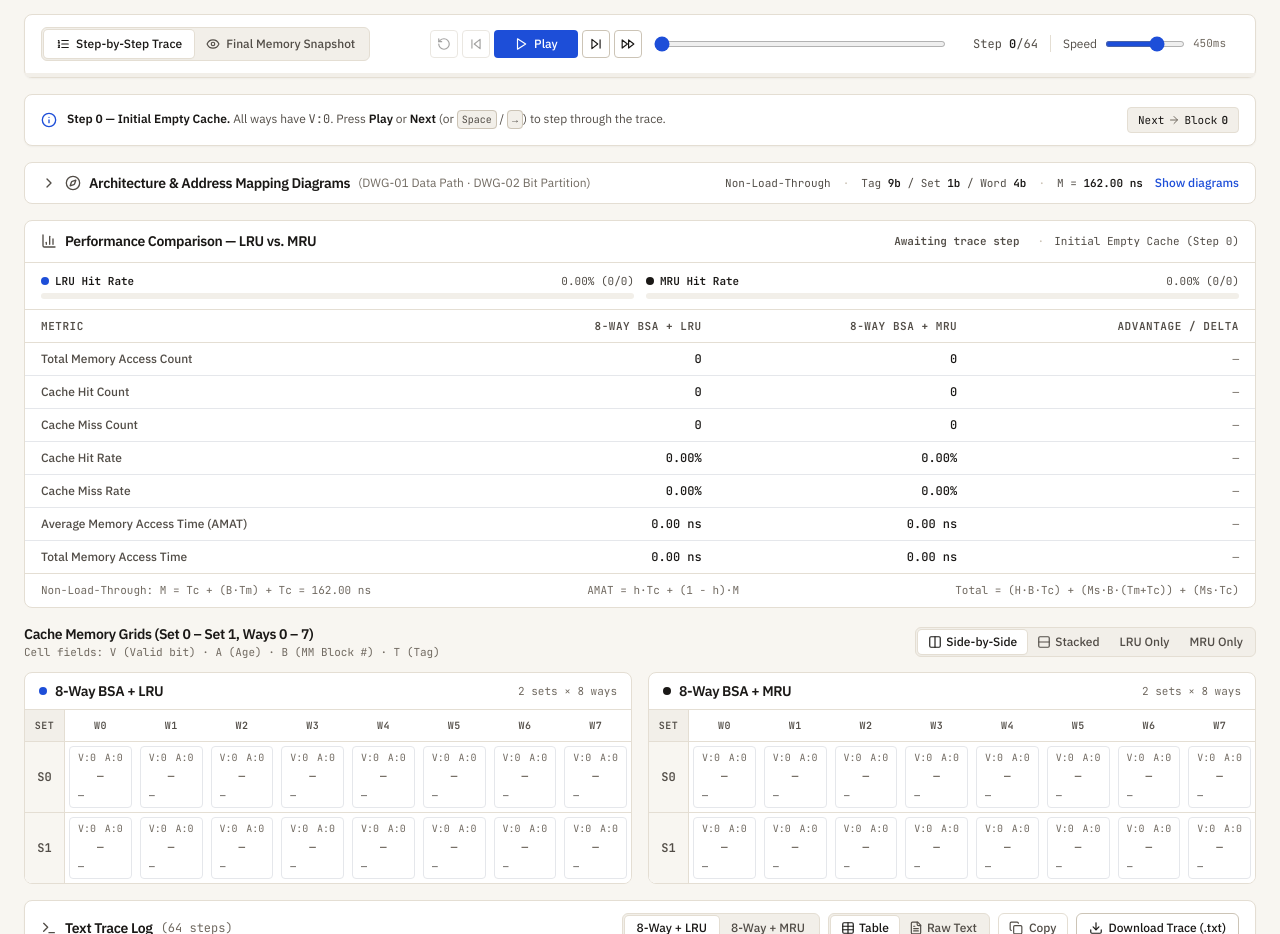
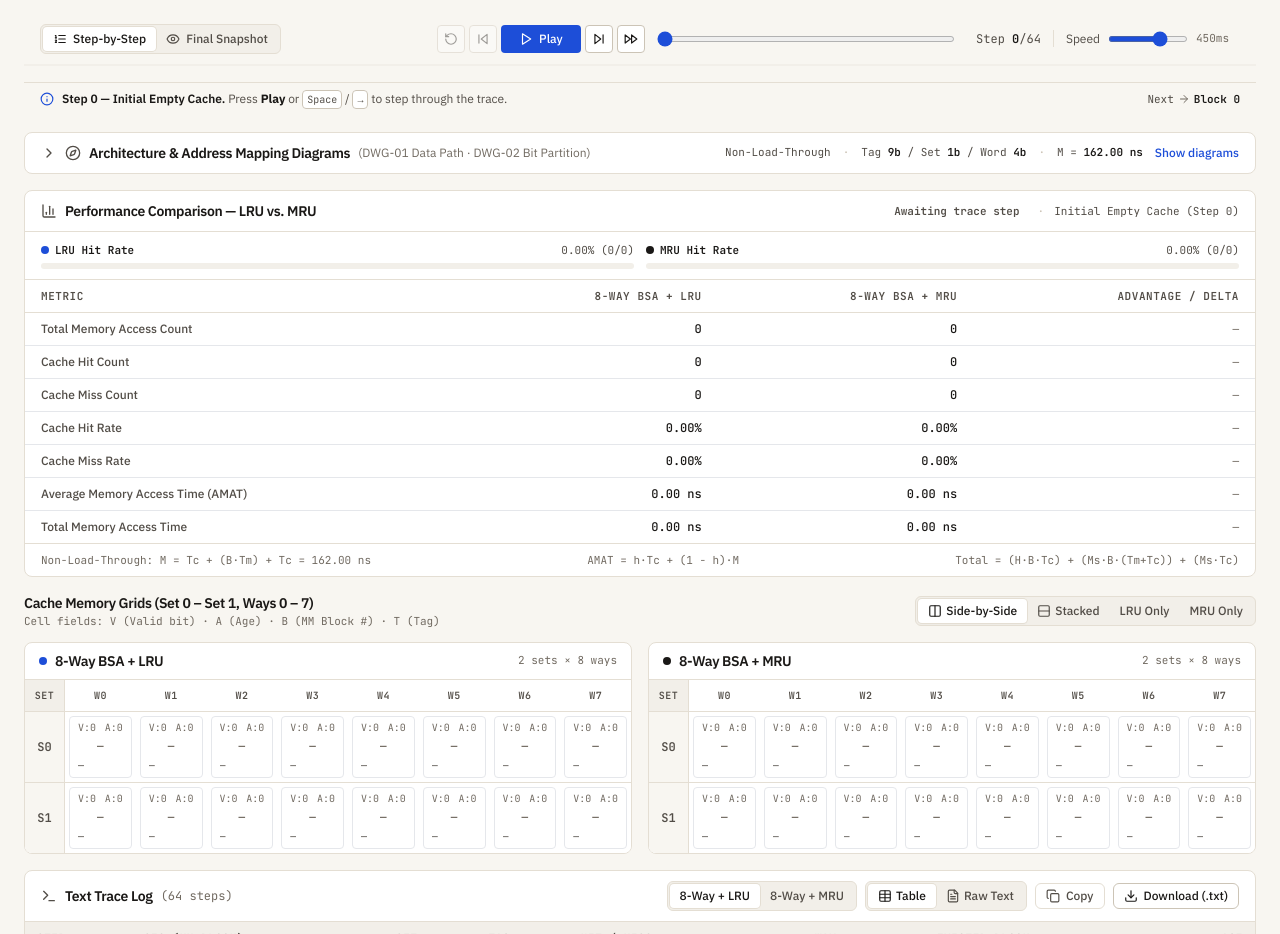
Before and after one commit to DaniMarsh/CSARCH2-G9-Cache-Machine, a React (Vite) app: page / in a window 1280 px wide. Shown: the part 278-1212 px from the top of the page. Built offline with nearby package versions, Linux system fonts and the light colour scheme.

Commit message:
fix(a11y): stabilize live step callout, add stale warning, and enable keyboard trace rows

```diff
--- a/src/components/PlaybackBar.tsx
+++ b/src/components/PlaybackBar.tsx
@@ -1,5 +1,6 @@
 import React from 'react';
 import {
+  AlertTriangle,
   Eye,
   FastForward,
   ListOrdered,
@@ -17,6 +18,7 @@ interface PlaybackBarProps {
   sequenceLength: number;
   isPlaying: boolean;
   playbackSpeedMs: number;
+  hasSequenceError?: boolean;
   onViewModeChange: (mode: ViewMode) => void;
   onTogglePlay: () => void;
   onStepTo: (stepIndex: number) => void;
@@ -29,6 +31,7 @@ export const PlaybackBar: React.FC<PlaybackBarProps> = ({
   sequenceLength,
   isPlaying,
   playbackSpeedMs,
+  hasSequenceError = false,
   onViewModeChange,
   onTogglePlay,
   onStepTo,
@@ -38,45 +41,52 @@ export const PlaybackBar: React.FC<PlaybackBarProps> = ({
     sequenceLength > 0 ? Math.round((currentStepIndex / sequenceLength) * 100) : 0;
 
   return (
-    <section
-      aria-label="Simulation Playback Controls"
-      className="rounded-lg border border-border-subtle bg-surface shadow-card"
-    >
-      <div className="flex flex-wrap items-center justify-between gap-3 px-4 py-3">
+    <div aria-label="Simulation Playback Controls">
+      <div className="flex flex-wrap items-center justify-between gap-2.5 px-4 py-2.5">
         {/* View Mode Toggle */}
+        <div className="flex flex-wrap items-center gap-2">
           <div
-          role="radiogroup"
+            role="group"
             aria-label="Simulation View Mode"
             className="inline-flex rounded-md border border-border-subtle bg-subtle p-0.5"
           >
             <button
               type="button"
-            role="radio"
-            aria-checked={viewMode === 'step-by-step'}
+              aria-pressed={viewMode === 'step-by-step'}
               onClick={() => onViewModeChange('step-by-step')}
-            className={`inline-flex items-center gap-1.5 rounded px-3 py-1.5 text-xs font-medium transition-colors ${
+              className={`inline-flex items-center gap-1.5 rounded px-2.5 py-1 text-xs font-medium transition-colors ${
                 viewMode === 'step-by-step'
-                ? 'bg-surface text-ink-primary shadow-sm ring-1 ring-border-subtle'
+                  ? 'bg-surface text-ink-primary ring-1 ring-border-subtle'
                   : 'text-ink-secondary hover:text-ink-primary'
               }`}
             >
               <ListOrdered className="h-3.5 w-3.5" aria-hidden="true" />
-            Step-by-Step Trace
+              Step-by-Step
             </button>
             <button
               type="button"
-            role="radio"
-            aria-checked={viewMode === 'snapshot'}
+              aria-pressed={viewMode === 'snapshot'}
               onClick={() => onViewModeChange('snapshot')}
-            className={`inline-flex items-center gap-1.5 rounded px-3 py-1.5 text-xs font-medium transition-colors ${
+              className={`inline-flex items-center gap-1.5 rounded px-2.5 py-1 text-xs font-medium transition-colors ${
                 viewMode === 'snapshot'
-                ? 'bg-surface text-ink-primary shadow-sm ring-1 ring-border-subtle'
+                  ? 'bg-surface text-ink-primary ring-1 ring-border-subtle'
                   : 'text-ink-secondary hover:text-ink-primary'
               }`}
             >
               <Eye className="h-3.5 w-3.5" aria-hidden="true" />
-            Final Memory Snapshot
+              Final Snapshot
             </button>
+          </div>
+
+          {hasSequenceError && (
+            <span
+              role="status"
+              className="inline-flex items-center gap-1 rounded border border-status-evict-border bg-status-evict-bg px-2 py-0.5 text-[11px] font-medium text-status-evict"
+            >
+              <AlertTriangle className="h-3 w-3 shrink-0" aria-hidden="true" />
+              Showing last valid sequence
+            </span>
+          )}
         </div>
 
         {/* Synchronized Transport Controls */}
@@ -109,7 +119,7 @@ export const PlaybackBar: React.FC<PlaybackBarProps> = ({
                 disabled={sequenceLength === 0}
                 aria-label={isPlaying ? 'Pause playback' : 'Play simulation'}
                 title="Play / Pause (Space)"
-                className="inline-flex min-w-[84px] items-center justify-center gap-1.5 rounded bg-accent-primary px-3 py-1.5 text-xs font-medium text-white transition-colors hover:bg-accent-primary/90 disabled:cursor-not-allowed disabled:opacity-40"
+                className="inline-flex min-w-[80px] items-center justify-center gap-1.5 rounded bg-accent-primary px-3 py-1.5 text-xs font-medium text-white transition-colors hover:bg-accent-primary/90 disabled:cursor-not-allowed disabled:opacity-40"
               >
                 {isPlaying ? (
                   <>
@@ -144,7 +154,7 @@ export const PlaybackBar: React.FC<PlaybackBarProps> = ({
             </div>
 
             {/* Timeline Scrubber */}
-            <div className="flex min-w-[190px] max-w-sm flex-1 items-center gap-2.5">
+            <div className="flex min-w-[170px] max-w-sm flex-1 items-center gap-2">
               <label htmlFor="step-scrubber" className="sr-only">
                 Timeline scrubber
               </label>
@@ -157,7 +167,7 @@ export const PlaybackBar: React.FC<PlaybackBarProps> = ({
                 onChange={(e) => onStepTo(Number.parseInt(e.target.value, 10))}
                 className="h-1.5 flex-1 cursor-pointer accent-accent-primary"
               />
-              <span className="min-w-[82px] text-right font-mono text-xs tabular-nums text-ink-secondary">
+              <span className="min-w-[78px] text-right font-mono text-xs tabular-nums text-ink-secondary">
                 Step <strong className="text-ink-primary">{currentStepIndex}</strong>/{sequenceLength}
               </span>
             </div>
@@ -177,7 +187,7 @@ export const PlaybackBar: React.FC<PlaybackBarProps> = ({
                 onChange={(e) => onSpeedChange(1300 - Number.parseInt(e.target.value, 10))}
                 className="h-1.5 w-20 cursor-pointer accent-accent-primary"
               />
-              <span className="min-w-[46px] font-mono text-[11px] tabular-nums text-ink-muted">
+              <span className="min-w-[44px] font-mono text-[11px] tabular-nums text-ink-muted">
                 {playbackSpeedMs}ms
               </span>
             </div>
@@ -193,15 +203,15 @@ export const PlaybackBar: React.FC<PlaybackBarProps> = ({
         )}
       </div>
 
-      {/* Subtle Synchronized Progress Hairline (Step-by-Step Mode) */}
+      {/* Synchronized Progress Hairline (Step-by-Step Mode) */}
       {viewMode === 'step-by-step' && (
-        <div className="h-1 w-full overflow-hidden rounded-b-lg bg-subtle" aria-hidden="true">
+        <div className="h-[2px] w-full bg-subtle" aria-hidden="true">
           <div
-            className="h-full bg-accent-primary transition-all duration-200 ease-out"
+            className="h-full bg-accent-primary transition-all duration-150 ease-out"
             style={{ width: `${progressPct}%` }}
           />
         </div>
       )}
-    </section>
+    </div>
   );
 };
--- a/src/components/StepCalloutBanner.tsx
+++ b/src/components/StepCalloutBanner.tsx
@@ -11,17 +11,17 @@ interface StepCalloutBannerProps {
 
 function describeDecision(step: CacheStepSnapshot, policy: ReplacementPolicy): string {
   if (step.action === 'HIT') {
-    return `Matched Tag ${step.tag} in Way ${step.wayIndex}; age updated ${
+    return `Matched Tag ${step.tag} in Way ${step.wayIndex}; age ${
       step.previousAge ?? 0
     } → ${step.age}.`;
   }
   if (step.action === 'COLD_LOAD') {
-    return `Empty slot available — loaded Block ${step.blockAddress} into Way ${step.wayIndex} (age ${step.age}).`;
+    return `Empty slot — loaded Blk ${step.blockAddress} into Way ${step.wayIndex} (age ${step.age}).`;
   }
   const criterion = policy === 'LRU' ? 'smallest age' : 'largest age';
-  return `Set ${step.setIndex} full — evicted Block ${step.evictedBlock} (${criterion} ${
+  return `Set ${step.setIndex} full — evicted Blk ${step.evictedBlock} (${criterion} ${
     step.evictedAge ?? '?'
-  }) in Way ${step.wayIndex}, loaded Block ${step.blockAddress}.`;
+  }) in Way ${step.wayIndex}, loaded Blk ${step.blockAddress}.`;
 }
 
 function badgeForAction(action: CacheStepSnapshot['action']): {
@@ -52,64 +52,58 @@ export const StepCalloutBanner: React.FC<StepCalloutBannerProps> = ({
   totalSteps,
   nextBlockPreview,
 }) => {
-  // Calm opening state at Step 0
-  if (!lruStep || !mruStep) {
+  const diverged =
+    lruStep !== null &&
+    mruStep !== null &&
+    (lruStep.action !== mruStep.action ||
+      lruStep.wayIndex !== mruStep.wayIndex ||
+      lruStep.evictedBlock !== mruStep.evictedBlock);
+
+  const lruBadge = lruStep ? badgeForAction(lruStep.action) : null;
+  const mruBadge = mruStep ? badgeForAction(mruStep.action) : null;
+
   return (
-      <section
+    <div
       aria-label="Current Step Explanation"
       aria-live="polite"
-        className="flex flex-wrap items-center justify-between gap-3 rounded-lg border border-border-subtle bg-surface px-4 py-3 shadow-card"
+      className="border-t border-border-subtle bg-canvas/55"
     >
-        <div className="flex items-center gap-2.5 text-xs text-ink-secondary">
-          <Info className="h-4 w-4 shrink-0 text-accent-primary" aria-hidden="true" />
+      {!lruStep || !mruStep ? (
+        <div className="flex flex-wrap items-center justify-between gap-2 px-4 py-2">
+          <div className="flex items-center gap-2 text-xs text-ink-secondary">
+            <Info className="h-3.5 w-3.5 shrink-0 text-accent-primary" aria-hidden="true" />
             <span>
-            <strong className="font-semibold text-ink-primary">Step 0 — Initial Empty Cache.</strong>{' '}
-            All ways have <span className="font-mono">V:0</span>. Press{' '}
-            <span className="font-semibold text-ink-primary">Play</span> or{' '}
-            <span className="font-semibold text-ink-primary">Next</span> (or{' '}
-            <kbd className="rounded border border-border-strong bg-subtle px-1 py-0.5 font-mono text-[10px]">
+              <strong className="font-semibold text-ink-primary">
+                Step 0 — Initial Empty Cache.
+              </strong>{' '}
+              Press <strong className="text-ink-primary">Play</strong> or{' '}
+              <kbd className="rounded border border-border-strong bg-surface px-1 py-0.5 font-mono text-[10px]">
                 Space
               </kbd>{' '}
               /{' '}
-            <kbd className="rounded border border-border-strong bg-subtle px-1 py-0.5 font-mono text-[10px]">
+              <kbd className="rounded border border-border-strong bg-surface px-1 py-0.5 font-mono text-[10px]">
                 &rarr;
-            </kbd>
-            ) to step through the trace.
+              </kbd>{' '}
+              to step through the trace.
             </span>
           </div>
           {nextBlockPreview !== null && (
-          <span className="inline-flex items-center gap-1 rounded border border-border-subtle bg-subtle px-2.5 py-1 font-mono text-[11px] tabular-nums text-ink-primary">
-            Next <ArrowRight className="h-3 w-3 text-ink-muted" aria-hidden="true" /> Block{' '}
-            <strong>{nextBlockPreview}</strong>
+            <span className="inline-flex items-center gap-1 font-mono text-[11px] tabular-nums text-ink-secondary">
+              Next <ArrowRight className="h-3 w-3 text-ink-muted" aria-hidden="true" />{' '}
+              <strong className="text-ink-primary">Block {nextBlockPreview}</strong>
             </span>
           )}
-      </section>
-    );
-  }
-
-  const diverged =
-    lruStep.action !== mruStep.action ||
-    lruStep.wayIndex !== mruStep.wayIndex ||
-    lruStep.evictedBlock !== mruStep.evictedBlock;
-
-  const lruBadge = badgeForAction(lruStep.action);
-  const mruBadge = badgeForAction(mruStep.action);
-
-  return (
-    <section
-      key={`callout-step-${lruStep.step}`}
-      aria-label="Current Step Explanation"
-      aria-live="polite"
-      className="stage-banner-settle overflow-hidden rounded-lg border border-border-strong bg-surface shadow-card"
-    >
-      {/* Top Context Strip */}
-      <div className="flex flex-wrap items-center justify-between gap-2 border-b border-border-subtle bg-subtle/50 px-4 py-2 font-mono text-xs tabular-nums">
+        </div>
+      ) : (
+        <div>
+          {/* Compact Step Context Strip */}
+          <div className="flex flex-wrap items-center justify-between gap-2 border-b border-border-subtle/80 px-4 py-1.5 font-mono text-[11px] tabular-nums">
             <div className="flex flex-wrap items-center gap-2">
-          <span className="rounded bg-ink-primary px-2 py-0.5 text-[11px] font-semibold text-white">
+              <span className="rounded bg-ink-primary px-1.5 py-0.5 text-[10px] font-semibold text-white">
                 STEP {lruStep.step}/{totalSteps}
               </span>
               <span className="text-ink-primary">
-            Access <strong>MM Block {lruStep.blockAddress}</strong>
+                MM Block <strong>{lruStep.blockAddress}</strong>
               </span>
               <span className="text-border-strong">&middot;</span>
               <span className="text-ink-secondary">
@@ -126,7 +120,7 @@ export const StepCalloutBanner: React.FC<StepCalloutBannerProps> = ({
             </div>
 
             {diverged ? (
-          <span className="inline-flex items-center gap-1 rounded border border-accent-primary/30 bg-accent-soft px-2 py-0.5 text-[11px] font-semibold text-accent-primary">
+              <span className="inline-flex items-center gap-1 rounded border border-accent-primary/30 bg-accent-soft px-2 py-0.5 text-[10px] font-semibold text-accent-primary">
                 <GitCompareArrows className="h-3 w-3" aria-hidden="true" />
                 Policies Diverged
               </span>
@@ -136,25 +130,31 @@ export const StepCalloutBanner: React.FC<StepCalloutBannerProps> = ({
           </div>
 
           {/* Concise LRU vs MRU Reasoning Row */}
-      <div className="grid grid-cols-1 divide-y divide-border-subtle md:grid-cols-2 md:divide-x md:divide-y-0">
-        <div className="flex items-start gap-2.5 px-4 py-2.5 text-xs">
+          <div className="grid grid-cols-1 divide-y divide-border-subtle/80 bg-surface md:grid-cols-2 md:divide-x md:divide-y-0">
+            <div className="flex items-start gap-2 px-4 py-2 text-xs">
+              {lruBadge && (
                 <span
                   className={`mt-0.5 shrink-0 rounded border px-1.5 py-0.5 font-mono text-[10px] font-semibold ${lruBadge.classes}`}
                 >
                   LRU &middot; {lruBadge.label}
                 </span>
-          <p className="leading-relaxed text-ink-primary">{describeDecision(lruStep, 'LRU')}</p>
+              )}
+              <p className="leading-snug text-ink-primary">{describeDecision(lruStep, 'LRU')}</p>
             </div>
 
-        <div className="flex items-start gap-2.5 px-4 py-2.5 text-xs">
+            <div className="flex items-start gap-2 px-4 py-2 text-xs">
+              {mruBadge && (
                 <span
                   className={`mt-0.5 shrink-0 rounded border px-1.5 py-0.5 font-mono text-[10px] font-semibold ${mruBadge.classes}`}
                 >
                   MRU &middot; {mruBadge.label}
                 </span>
-          <p className="leading-relaxed text-ink-primary">{describeDecision(mruStep, 'MRU')}</p>
+              )}
+              <p className="leading-snug text-ink-primary">{describeDecision(mruStep, 'MRU')}</p>
             </div>
           </div>
-    </section>
+        </div>
+      )}
+    </div>
   );
 };
--- a/src/components/TraceLog.tsx
+++ b/src/components/TraceLog.tsx
@@ -86,13 +86,20 @@ export const TraceLog: React.FC<TraceLogProps> = ({
     URL.revokeObjectURL(url);
   };
 
+  const handleRowKeyDown = (event: React.KeyboardEvent<HTMLTableRowElement>, step: number) => {
+    if (event.key === 'Enter' || event.key === ' ') {
+      event.preventDefault();
+      onSelectStep(step);
+    }
+  };
+
   return (
     <section
       aria-label="Execution Trace Log"
-      className="rounded-lg border border-border-subtle bg-surface shadow-card"
+      className="overflow-hidden rounded-lg border border-border-subtle bg-surface"
     >
       {/* Header Controls */}
-      <div className="flex flex-wrap items-center justify-between gap-3 border-b border-border-subtle bg-subtle/60 px-4 py-3">
+      <div className="flex flex-wrap items-center justify-between gap-2.5 border-b border-border-subtle bg-subtle/45 px-4 py-2.5">
         <div className="flex items-center gap-2">
           <Terminal className="h-4 w-4 text-ink-secondary" aria-hidden="true" />
           <h2 className="text-sm font-semibold tracking-tight text-ink-primary">
@@ -119,9 +126,9 @@ export const TraceLog: React.FC<TraceLogProps> = ({
                   role="tab"
                   aria-selected={selected}
                   onClick={() => setActiveTab(tab)}
-                  className={`rounded px-3 py-1 text-xs font-medium transition-colors ${
+                  className={`rounded px-2.5 py-1 text-xs font-medium transition-colors ${
                     selected
-                      ? 'bg-surface text-ink-primary shadow-sm ring-1 ring-border-subtle'
+                      ? 'bg-surface text-ink-primary ring-1 ring-border-subtle'
                       : 'text-ink-secondary hover:text-ink-primary'
                   }`}
                 >
@@ -133,18 +140,17 @@ export const TraceLog: React.FC<TraceLogProps> = ({
 
           {/* Table vs Raw Text Switch */}
           <div
-            role="radiogroup"
+            role="group"
             aria-label="Trace Display Format"
             className="inline-flex rounded-md border border-border-subtle bg-subtle p-0.5"
           >
             <button
               type="button"
-              role="radio"
-              aria-checked={displayFormat === 'table'}
+              aria-pressed={displayFormat === 'table'}
               onClick={() => setDisplayFormat('table')}
               className={`inline-flex items-center gap-1 rounded px-2.5 py-1 text-xs font-medium transition-colors ${
                 displayFormat === 'table'
-                  ? 'bg-surface text-ink-primary shadow-sm ring-1 ring-border-subtle'
+                  ? 'bg-surface text-ink-primary ring-1 ring-border-subtle'
                   : 'text-ink-secondary hover:text-ink-primary'
               }`}
             >
@@ -153,12 +159,11 @@ export const TraceLog: React.FC<TraceLogProps> = ({
             </button>
             <button
               type="button"
-              role="radio"
-              aria-checked={displayFormat === 'raw'}
+              aria-pressed={displayFormat === 'raw'}
               onClick={() => setDisplayFormat('raw')}
               className={`inline-flex items-center gap-1 rounded px-2.5 py-1 text-xs font-medium transition-colors ${
                 displayFormat === 'raw'
-                  ? 'bg-surface text-ink-primary shadow-sm ring-1 ring-border-subtle'
+                  ? 'bg-surface text-ink-primary ring-1 ring-border-subtle'
                   : 'text-ink-secondary hover:text-ink-primary'
               }`}
             >
@@ -171,7 +176,7 @@ export const TraceLog: React.FC<TraceLogProps> = ({
           <button
             type="button"
             onClick={handleCopy}
-            className="inline-flex items-center gap-1.5 rounded-md border border-border-subtle bg-surface px-2.5 py-1.5 text-xs font-medium text-ink-secondary transition-colors hover:border-border-strong hover:bg-hover hover:text-ink-primary"
+            className="inline-flex items-center gap-1.5 rounded-md border border-border-subtle bg-surface px-2.5 py-1 text-xs font-medium text-ink-secondary transition-colors hover:border-border-strong hover:bg-hover hover:text-ink-primary"
           >
             {copied ? (
               <>
@@ -190,10 +195,10 @@ export const TraceLog: React.FC<TraceLogProps> = ({
           <button
             type="button"
             onClick={handleDownload}
-            className="inline-flex items-center gap-1.5 rounded-md border border-border-strong bg-surface px-3 py-1.5 text-xs font-medium text-ink-primary transition-colors hover:bg-hover"
+            className="inline-flex items-center gap-1.5 rounded-md border border-border-strong bg-surface px-2.5 py-1 text-xs font-medium text-ink-primary transition-colors hover:bg-hover"
           >
             <Download className="h-3.5 w-3.5" aria-hidden="true" />
-            Download Trace (.txt)
+            Download (.txt)
           </button>
         </div>
       </div>
@@ -202,7 +207,7 @@ export const TraceLog: React.FC<TraceLogProps> = ({
       {displayFormat === 'table' ? (
         <div
           ref={scrollContainerRef}
-          className="trace-scroll max-h-[380px] overflow-auto"
+          className="trace-scroll max-h-[360px] overflow-auto"
         >
           <table className="w-full min-w-[660px] border-collapse text-left font-mono text-xs tabular-nums">
             <thead className="sticky top-0 z-10 border-b border-border-subtle bg-subtle text-[11px] font-semibold uppercase tracking-wider text-ink-secondary">
@@ -244,7 +249,10 @@ export const TraceLog: React.FC<TraceLogProps> = ({
                   <tr
                     key={s.step}
                     ref={isCurrent ? activeRowRef : null}
+                    tabIndex={0}
+                    aria-current={isCurrent ? 'step' : undefined}
                     onClick={() => onSelectStep(s.step)}
+                    onKeyDown={(e) => handleRowKeyDown(e, s.step)}
                     title={
                       viewMode === 'step-by-step'
                         ? `Jump to step ${s.step}`
@@ -254,7 +262,7 @@ export const TraceLog: React.FC<TraceLogProps> = ({
                       isCurrent
                         ? 'bg-accent-soft font-semibold text-ink-primary'
                         : isFuture
-                        ? 'bg-surface text-ink-muted opacity-60 hover:bg-subtle/40 hover:opacity-100'
+                        ? 'bg-surface text-ink-muted opacity-65 hover:bg-subtle/40 hover:opacity-100'
                         : 'bg-surface text-ink-primary hover:bg-subtle/40'
                     }`}
                   >
@@ -295,7 +303,7 @@ export const TraceLog: React.FC<TraceLogProps> = ({
           </table>
         </div>
       ) : (
-        <pre className="trace-scroll max-h-[380px] overflow-auto bg-canvas/70 p-4 font-mono text-xs leading-relaxed tabular-nums text-ink-primary">
+        <pre className="trace-scroll max-h-[360px] overflow-auto bg-canvas/70 p-4 font-mono text-xs leading-relaxed tabular-nums text-ink-primary">
           {rawText}
         </pre>
       )}
```
Lines whose indentation alone changed are shown as unchanged.
